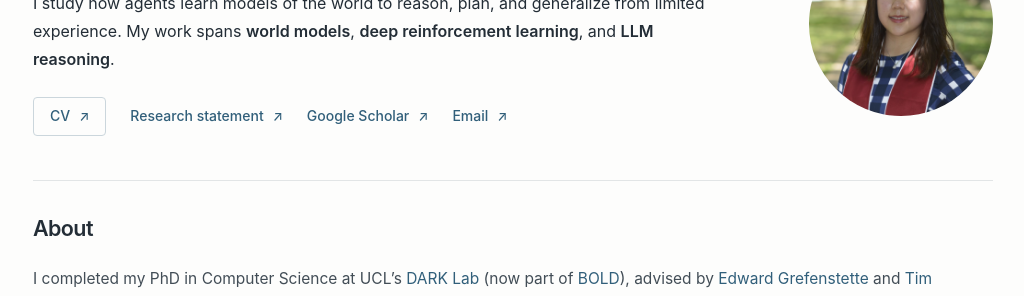
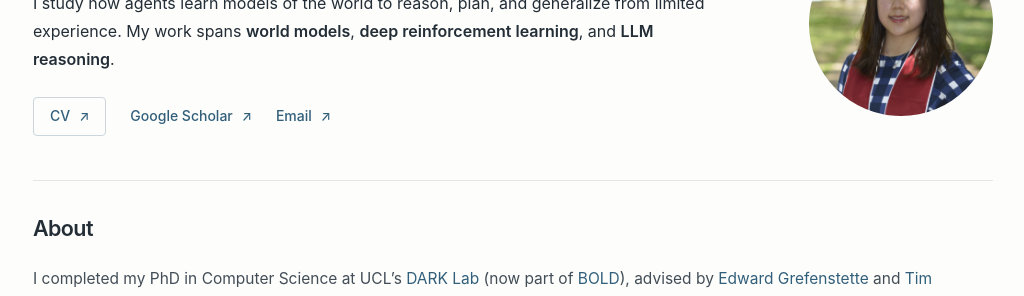
Before and after one commit to ycxuyingchen/ycxuyingchen.github.io, a Jekyll site: the page built from index.markdown, in a window 1280 px wide. Shown: the part 241-537 px from the top of the page, without its empty margins (127-1151 px from the left). Built offline with Jekyll 4.4.1, drawn with Linux system fonts in a browser that asks for light colours.

Commit message:
Hide research statement link from homepage

```diff
--- a/index.markdown
+++ b/index.markdown
@@ -12,7 +12,6 @@ I study how agents learn models of the world to reason, plan, and generalize fro
 
 <div class="profile-links">
 <a class="primary-link" href="{{ '/yingchenxu_cv_202610.pdf' | relative_url }}">CV <span aria-hidden="true">↗</span></a>
-<a href="{{ '/research_statement_202601.pdf' | relative_url }}">Research statement <span aria-hidden="true">↗</span></a>
 <a href="https://scholar.google.com/citations?user=JbfMp6gAAAAJ&amp;hl=en">Google Scholar <span aria-hidden="true">↗</span></a>
 <a href="mailto:{{ site.author.email }}">Email <span aria-hidden="true">↗</span></a>
 </div>
```
